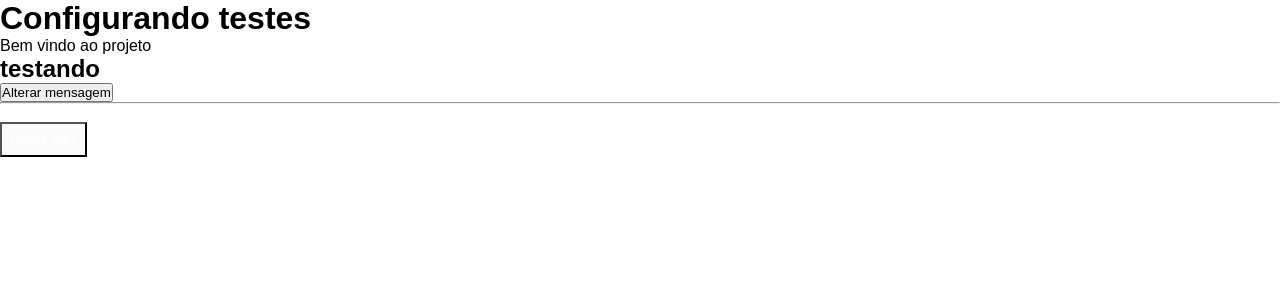
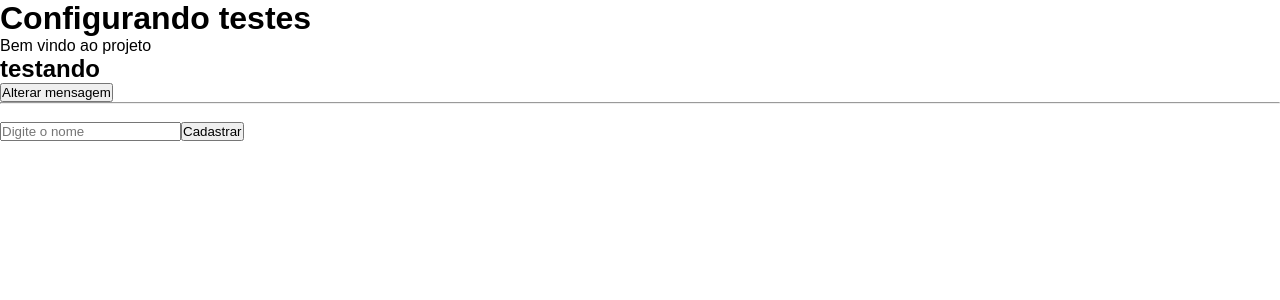
Before and after one commit to YanGraim/ReactJs-testes, a React (Vite) app: page / in a window 1280 px wide. Shown: the top 300 px of the page. Built offline with nearby package versions, Linux system fonts and the light colour scheme.

Commit message:
testa campo input

```diff
--- a/src/App.tsx
+++ b/src/App.tsx
@@ -1,6 +1,6 @@
 import { useState } from 'react'
 import './App.css'
-import { Button } from './Button'
+import { User } from './User'
 
 function App() {
   const [message, setMessage] = useState("Bem vindo ao projeto")
@@ -15,9 +15,8 @@ function App() {
 
       <hr />
       <br />
-      <Button onClick={() => alert("clicou")} disabled={true}>
-        Clique aqui
-      </Button>
+
+      <User />
     </div>
   )
 }
--- /dev/null
+++ b/src/User/index.tsx
@@ -0,0 +1,16 @@
+import { useState } from "react";
+
+export function User() {
+    const [name, setName] = useState("");
+    const [user, setUSer] = useState("");
+
+    return (
+        <div>
+            <input type="text" placeholder="Digite o nome" onChange={(e) => setName(e.target.value)} value={name} />
+
+            <button onClick={() => setUSer(name)}>Cadastrar</button>
+            <br />
+            {user !== "" && <strong>Usuário online: {user}</strong>}
+        </div>
+    )
+}
```
Also changed, not shown: 1 other file (tests, documents, lock files or other folders).
